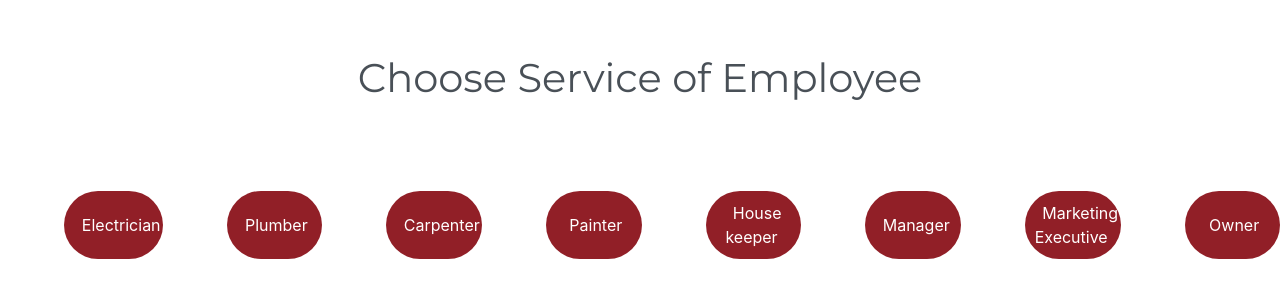
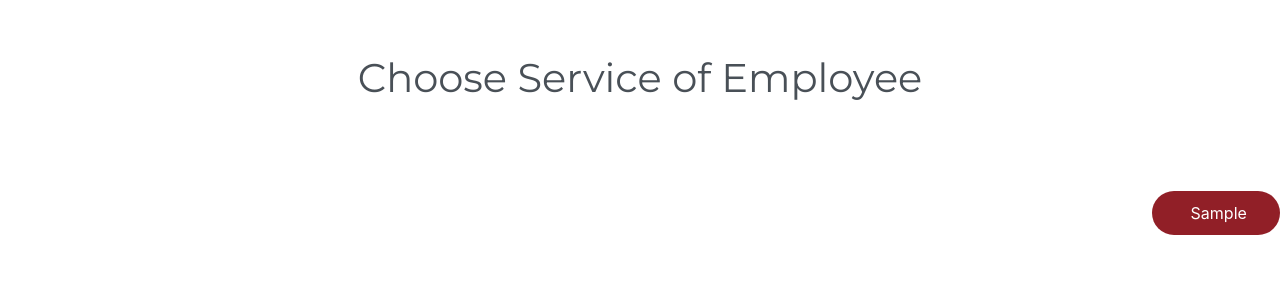
Before and after one commit to Nandini4601/REMS, a Flask app: page /rememployee in a window 1280 px wide. Shown: the part 165-465 px from the top of the page. Run offline with Flask 2, Linux system fonts and the light colour scheme; tables that the repository leaves empty hold one stand-in row (values such as "Sample post"); some libraries are stand-ins or nearby versions.

Commit message:
Routing for employee deletion

```diff
--- a/rems/routes.py
+++ b/rems/routes.py
@@ -2,7 +2,7 @@ from flask import render_template, flash, redirect, url_for, request, jsonify
 from rems import app, db
 from rems.forms import LoginForm, EmployeeAddForm, HouseAddForm, TenantAddForm, TransactionAddForm
 from flask_login import current_user, login_user, logout_user, login_required
-from rems.models import User, Employee, House, Apartment, Tenant, Transaction
+from rems.models import User, Employee, House, Apartment, Tenant, Transaction, Service
 from werkzeug.urls import url_parse
 
 
@@ -135,7 +135,8 @@ def rem_tenant():
 
 @app.route('/rememployee')
 def rem_employee():
-    return render_template('rem_employee.html')
+    services=Service.query
+    return render_template('rem_employee.html',services=services)
 
 
 @app.route('/remhouses')
@@ -143,10 +144,10 @@ def rem_houses():
     return render_template('rem_houses.html')
 
 
-@app.route('/rem_list')
-def emp_list():
+@app.route('/rem_list/<int:id>')
+def emp_list(id):
     headings = ("First Name", "Last Name", "mobile", "email", " ")
-    emps = Employee.query.filter_by(service_id=4).all()
+    emps = Employee.query.filter_by(service_id=id).all()
     return render_template('removal_list.html', headings=headings, data=emps)
 
 
--- a/rems/templates/rem_employee.html
+++ b/rems/templates/rem_employee.html
@@ -20,30 +20,11 @@
                         <div class="row">
                             <div class="col-12 ">
                                 <div class="d-grid gap-5 d-md-flex justify-content-md-end">
+                                    {% for service in services %}
                                     <button type="button" class="btnRegister"><a class="anchor"
-                                                                                 href="{{ url_for('emp_list') }}">Electrician</a>
+                                                                                 href="{{ url_for('emp_list',id=service.id) }}">{{ service.service_type }}</a>
                                     </button>
-                                    <button type="button" class="btnRegister"><a class="anchor"
-                                                                                 href="{{ url_for('emp_list') }}">Plumber</a>
-                                    </button>
-                                    <button type="button" class="btnRegister"><a class="anchor"
-                                                                                 href="{{ url_for('emp_list') }}">Carpenter</a>
-                                    </button>
-                                    <button type="button" class="btnRegister"><a class="anchor"
-                                                                                 href="{{ url_for('emp_list') }}">Painter</a>
-                                    </button>
-                                    <button type="button" class="btnRegister"><a class="anchor"
-                                                                                 href="{{ url_for('emp_list') }}">House
-                                        keeper</a></button>
-                                    <button type="button" class="btnRegister"><a class="anchor"
-                                                                                 href="{{ url_for('emp_list') }}">Manager</a>
-                                    </button>
-                                    <button type="button" class="btnRegister"><a class="anchor"
-                                                                                 href="{{ url_for('emp_list') }}">Marketing
-                                        Executive</a></button>
-                                    <button type="button" class="btnRegister"><a class="anchor"
-                                                                                 href="{{ url_for('emp_list') }}">Owner</a>
-                                    </button>
+                                    {% endfor %}
                                 </div>
                             </div>
                         </div>
```
Also changed, not shown: util.py (+9 -6 lines), app.db.
